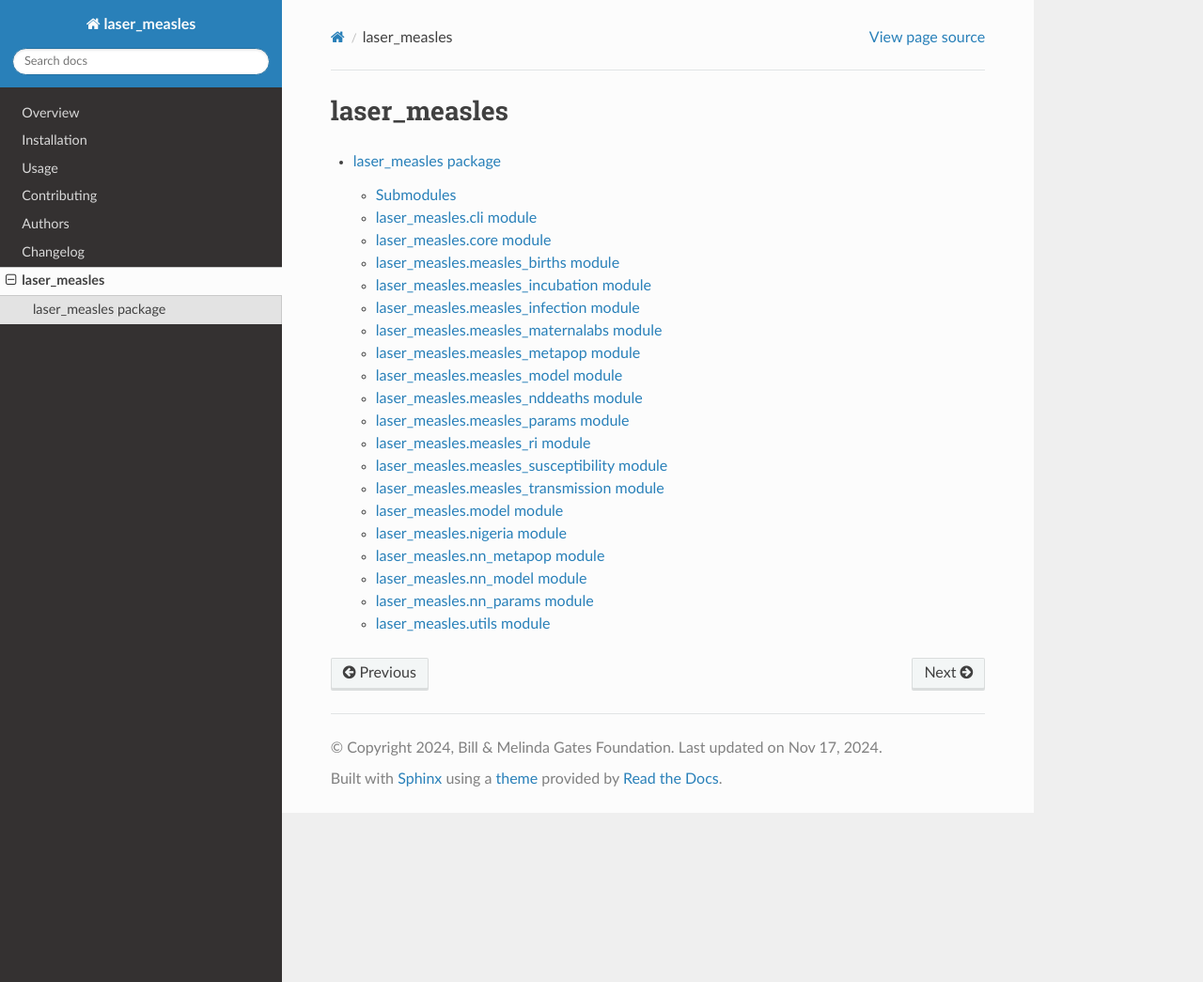
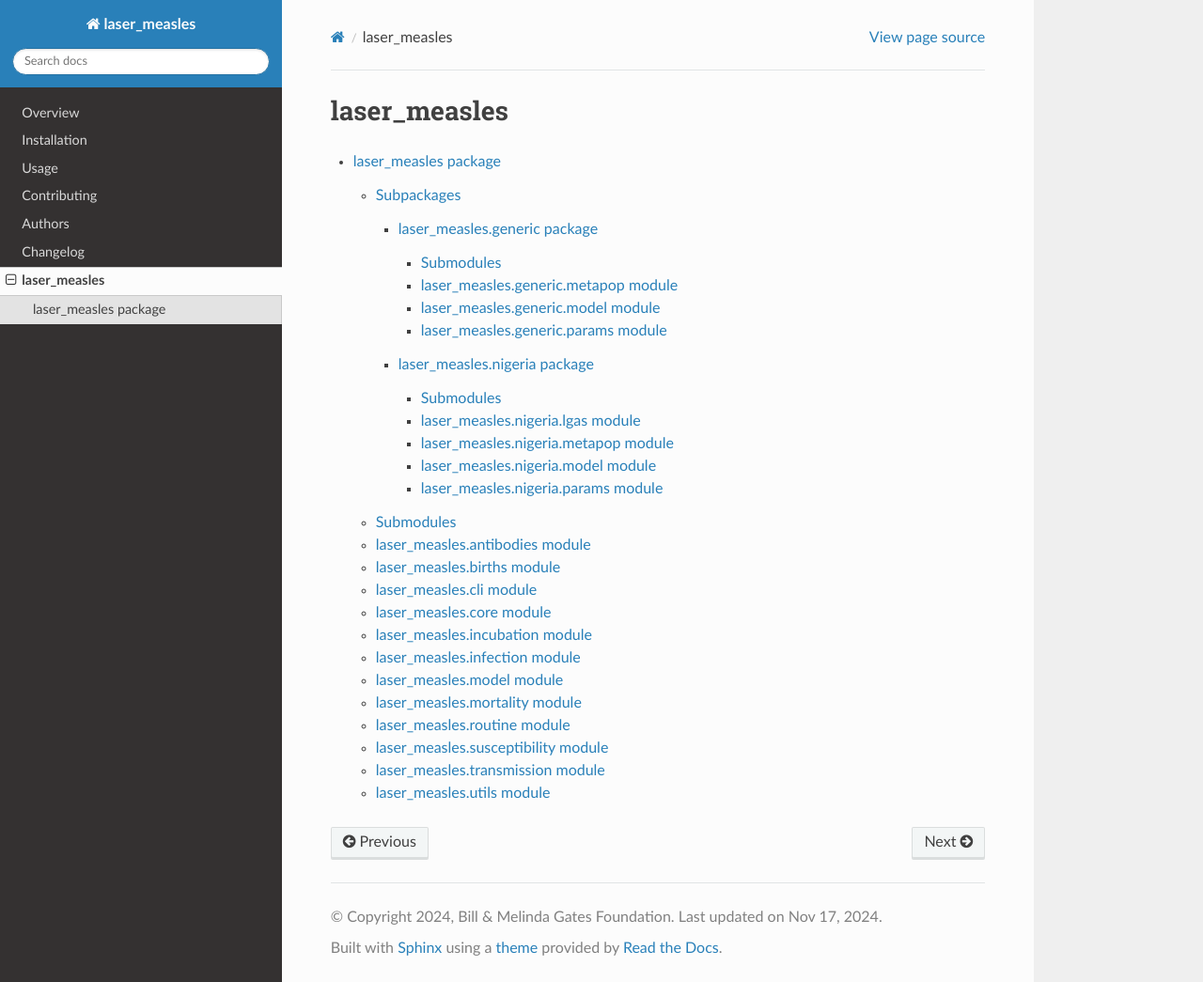
Before and after one commit to krosenfeld-IDM/laser-measles, a Sphinx documentation site: the page built from docs/reference/modules.rst, in a window 1280 px wide and 1045 px high. Shown: the whole window at 94% size. Built offline with Sphinx 7.4.7 and the Read the Docs theme 3.1.0, drawn with Linux system fonts in a browser that asks for light colours; some of the changed lines change nothing that is shown.

Commit message:
📝 doc updates based on rearranging modules

```diff
--- /dev/null
+++ b/docs/reference/laser_measles.generic.rst
@@ -0,0 +1,34 @@
+laser\_measles.generic package
+==============================
+
+.. automodule:: laser_measles.generic
+   :members:
+   :undoc-members:
+   :show-inheritance:
+
+Submodules
+----------
+
+laser\_measles.generic.metapop module
+-------------------------------------
+
+.. automodule:: laser_measles.generic.metapop
+   :members:
+   :undoc-members:
+   :show-inheritance:
+
+laser\_measles.generic.model module
+-----------------------------------
+
+.. automodule:: laser_measles.generic.model
+   :members:
+   :undoc-members:
+   :show-inheritance:
+
+laser\_measles.generic.params module
+------------------------------------
+
+.. automodule:: laser_measles.generic.params
+   :members:
+   :undoc-members:
+   :show-inheritance:
--- /dev/null
+++ b/docs/reference/laser_measles.nigeria.rst
@@ -0,0 +1,42 @@
+laser\_measles.nigeria package
+==============================
+
+.. automodule:: laser_measles.nigeria
+   :members:
+   :undoc-members:
+   :show-inheritance:
+
+Submodules
+----------
+
+laser\_measles.nigeria.lgas module
+----------------------------------
+
+.. automodule:: laser_measles.nigeria.lgas
+   :members:
+   :undoc-members:
+   :show-inheritance:
+
+laser\_measles.nigeria.metapop module
+-------------------------------------
+
+.. automodule:: laser_measles.nigeria.metapop
+   :members:
+   :undoc-members:
+   :show-inheritance:
+
+laser\_measles.nigeria.model module
+-----------------------------------
+
+.. automodule:: laser_measles.nigeria.model
+   :members:
+   :undoc-members:
+   :show-inheritance:
+
+laser\_measles.nigeria.params module
+------------------------------------
+
+.. automodule:: laser_measles.nigeria.params
+   :members:
+   :undoc-members:
+   :show-inheritance:
--- a/docs/reference/laser_measles.rst
+++ b/docs/reference/laser_measles.rst
@@ -6,8 +6,33 @@ laser\_measles package
    :undoc-members:
    :show-inheritance:
 
+Subpackages
+-----------
+
+.. toctree::
+   :maxdepth: 4
+
+   laser_measles.generic
+   laser_measles.nigeria
+
 Submodules
 ----------
+
+laser\_measles.antibodies module
+--------------------------------
+
+.. automodule:: laser_measles.antibodies
+   :members:
+   :undoc-members:
+   :show-inheritance:
+
+laser\_measles.births module
+----------------------------
+
+.. automodule:: laser_measles.births
+   :members:
+   :undoc-members:
+   :show-inheritance:
 
 laser\_measles.cli module
 -------------------------
@@ -25,90 +50,18 @@ laser\_measles.core module
    :undoc-members:
    :show-inheritance:
 
-laser\_measles.measles\_births module
--------------------------------------
+laser\_measles.incubation module
+--------------------------------
 
-.. automodule:: laser_measles.measles_births
+.. automodule:: laser_measles.incubation
    :members:
    :undoc-members:
    :show-inheritance:
 
-laser\_measles.measles\_incubation module
------------------------------------------
+laser\_measles.infection module
+-------------------------------
 
-.. automodule:: laser_measles.measles_incubation
-   :members:
-   :undoc-members:
-   :show-inheritance:
-
-laser\_measles.measles\_infection module
-----------------------------------------
-
-.. automodule:: laser_measles.measles_infection
-   :members:
-   :undoc-members:
-   :show-inheritance:
-
-laser\_measles.measles\_maternalabs module
-------------------------------------------
-
-.. automodule:: laser_measles.measles_maternalabs
-   :members:
-   :undoc-members:
-   :show-inheritance:
-
-laser\_measles.measles\_metapop module
---------------------------------------
-
-.. automodule:: laser_measles.measles_metapop
-   :members:
-   :undoc-members:
-   :show-inheritance:
-
-laser\_measles.measles\_model module
-------------------------------------
-
-.. automodule:: laser_measles.measles_model
-   :members:
-   :undoc-members:
-   :show-inheritance:
-
-laser\_measles.measles\_nddeaths module
----------------------------------------
-
-.. automodule:: laser_measles.measles_nddeaths
-   :members:
-   :undoc-members:
-   :show-inheritance:
-
-laser\_measles.measles\_params module
--------------------------------------
-
-.. automodule:: laser_measles.measles_params
-   :members:
-   :undoc-members:
-   :show-inheritance:
-
-laser\_measles.measles\_ri module
----------------------------------
-
-.. automodule:: laser_measles.measles_ri
-   :members:
-   :undoc-members:
-   :show-inheritance:
-
-laser\_measles.measles\_susceptibility module
----------------------------------------------
-
-.. automodule:: laser_measles.measles_susceptibility
-   :members:
-   :undoc-members:
-   :show-inheritance:
-
-laser\_measles.measles\_transmission module
--------------------------------------------
-
-.. automodule:: laser_measles.measles_transmission
+.. automodule:: laser_measles.infection
    :members:
    :undoc-members:
    :show-inheritance:
@@ -121,34 +74,34 @@ laser\_measles.model module
    :undoc-members:
    :show-inheritance:
 
-laser\_measles.nigeria module
------------------------------
+laser\_measles.mortality module
+-------------------------------
 
-.. automodule:: laser_measles.nigeria
+.. automodule:: laser_measles.mortality
    :members:
    :undoc-members:
    :show-inheritance:
 
-laser\_measles.nn\_metapop module
----------------------------------
+laser\_measles.routine module
+-----------------------------
 
-.. automodule:: laser_measles.nn_metapop
+.. automodule:: laser_measles.routine
    :members:
    :undoc-members:
    :show-inheritance:
 
-laser\_measles.nn\_model module
--------------------------------
+laser\_measles.susceptibility module
+------------------------------------
 
-.. automodule:: laser_measles.nn_model
+.. automodule:: laser_measles.susceptibility
    :members:
    :undoc-members:
    :show-inheritance:
 
-laser\_measles.nn\_params module
---------------------------------
+laser\_measles.transmission module
+----------------------------------
 
-.. automodule:: laser_measles.nn_params
+.. automodule:: laser_measles.transmission
    :members:
    :undoc-members:
    :show-inheritance:
--- a/docs/reference/modules.rst
+++ b/docs/reference/modules.rst
@@ -2,6 +2,6 @@ laser_measles
 =============
 
 .. toctree::
-   :maxdepth: 5
+   :maxdepth: 4
 
    laser_measles
```
